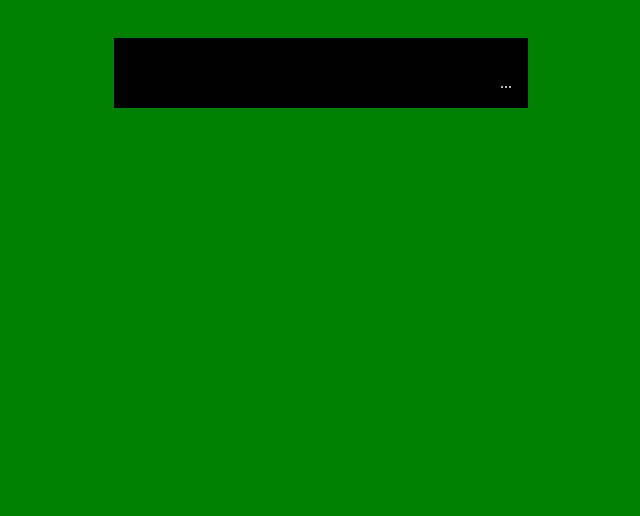
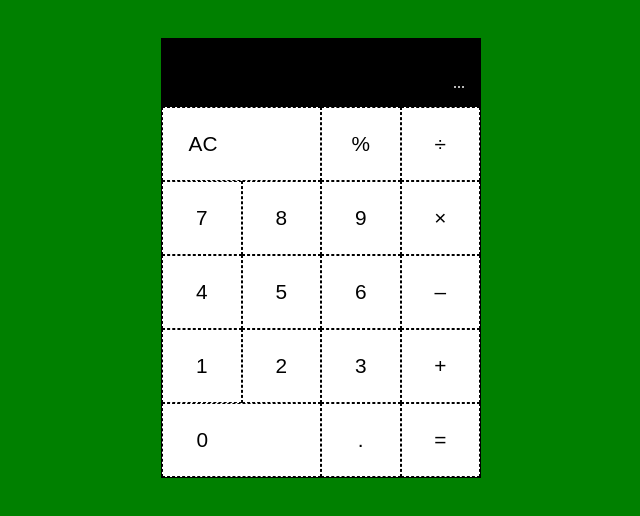
Before and after one commit to fitnessyulya/FreeCodeCamp, a plain HTML site: page Advanced Front End Development Projects/Build a JavaScript Calculator/index.html in a window 1280 px wide. Shown: the whole page, without its empty margins (319-959 px from the left). Drawn offline with Linux system fonts and the light colour scheme.

Commit message:
Add buttons, layout

```diff
--- a/Advanced Front End Development Projects/Build a JavaScript Calculator/index.html
+++ b/Advanced Front End Development Projects/Build a JavaScript Calculator/index.html
@@ -14,15 +14,25 @@
             ...
             </div>
 
-            <div class="keys-row">
-            </div>
-            <div class="keys-row">
-            </div>
-            <div class="keys-row">
-            </div>
-            <div class="keys-row">
-            </div>
-            <div class="keys-row">
+            <div class="buttons">
+                <div class="button button-lg"><span>AC</span></div>
+                <div class="button"><span>%</span></div>
+                <div class="button"><span>&#247;</span></div>
+                <div class="button"><span>7</span></div>
+                <div class="button"><span>8</span></div>
+                <div class="button"><span>9</span></div>
+                <div class="button"><span>&#215;</span></div>
+                <div class="button"><span>4</span></div>
+                <div class="button"><span>5</span></div>
+                <div class="button"><span>6</span></div>
+                <div class="button"><span>–</span></div>
+                <div class="button"><span>1</span></div>
+                <div class="button"><span>2</span></div>
+                <div class="button"><span>3</span></div>
+                <div class="button"><span>+</span></div>
+                <div class="button button-lg"><span>0</span></div>
+                <div class="button"><span>.</span></div>
+                <div class="button"><span>=</span></div>
             </div>
         </div>
     </div>
--- a/Advanced Front End Development Projects/Build a JavaScript Calculator/style.css
+++ b/Advanced Front End Development Projects/Build a JavaScript Calculator/style.css
@@ -7,10 +7,14 @@ body {
     margin-top: 3%;
     background: green; }
 
+ul li {
+    list-style: none;
+    display: inline-block; }
+
 .main {
     margin: 0 auto;
-    min-width: 320px;
-    max-width: 414px;
+/*    min-width: 320px;*/
+    max-width: 320px;
     border: 1px solid #000; }
 
 .display {
@@ -19,3 +23,41 @@ body {
     background: #000;
     color: #fff;
     line-height: 3em }
+
+.buttons {
+    display: grid;
+    grid-template-columns: repeat(4, 1fr);
+    grid-template-rows: repeat(5, 1fr);
+    /*height: calc(50vmin - 10px);*/
+/*    grid-column-gap: 0px;
+    grid-row-gap: 5px;*/
+/*    justify-items: stretch;
+    align-items: stretch;*/
+/*    grid-template-columns: 25% 25% 25% 25%;
+    grid-template-rows: 20% 20% 20% 20% 20%;*/
+}
+
+.button {
+    grid-column: span 1;
+    border: 1px dashed #000;
+    color: #000;
+    font: 300 1.3em sans-serif;
+    background: #fff;
+    display: grid;
+    grid-template: repeat(3, 1fr) / repeat(3, 1fr);
+}
+
+.button span {
+    grid-area: 2 / 2;
+    text-align: center;
+}
+
+.button-lg {
+    grid-column: span 2;
+    display: grid;
+    grid-template: repeat(3, 1fr) / repeat(6, 1fr);
+}
+
+.button-lg span {
+    grid-area: 2 / 2;
+}
```
Also changed, not shown: Advanced Front End Development Projects/Build a JavaScript Calculator/script.js (line endings or trailing spaces).
